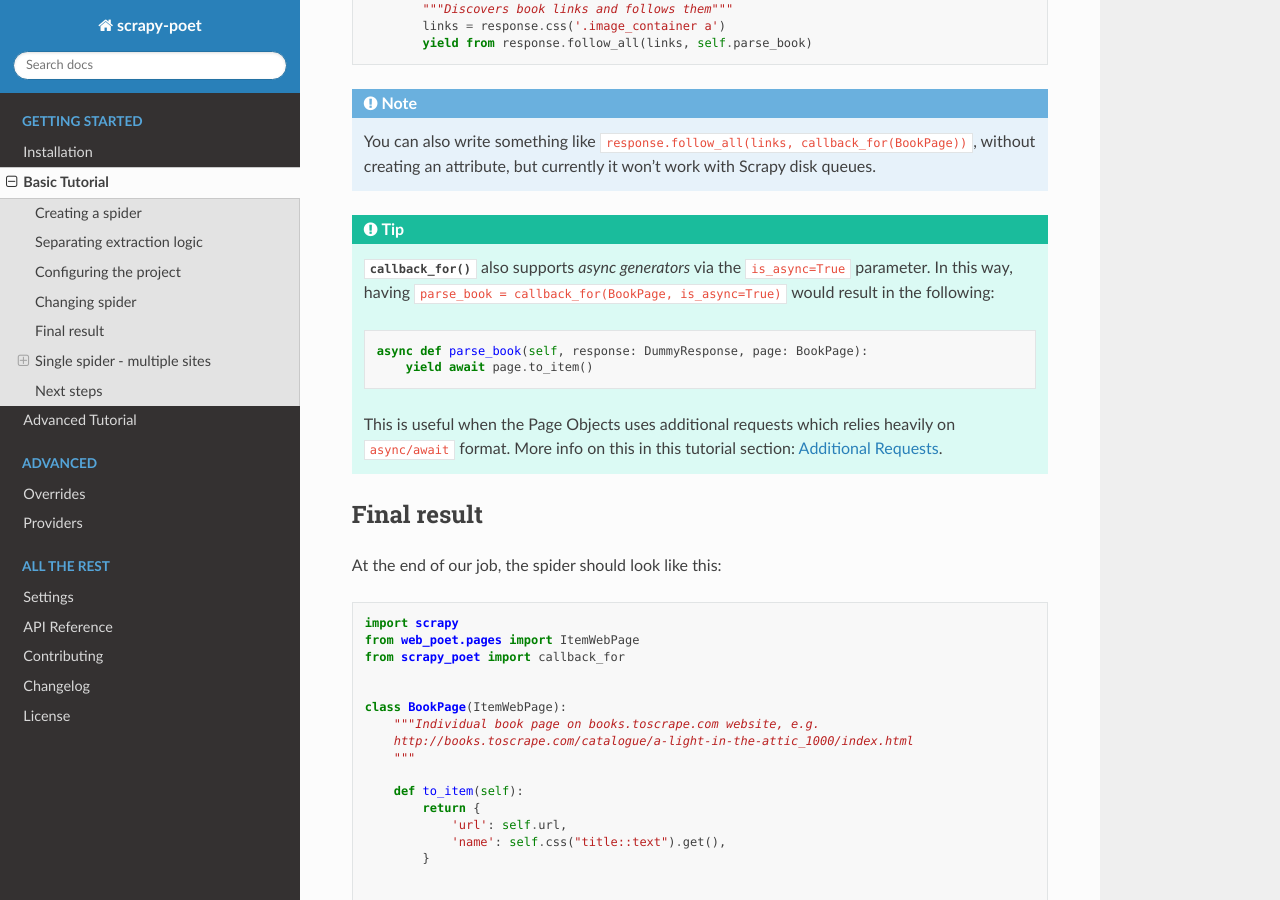
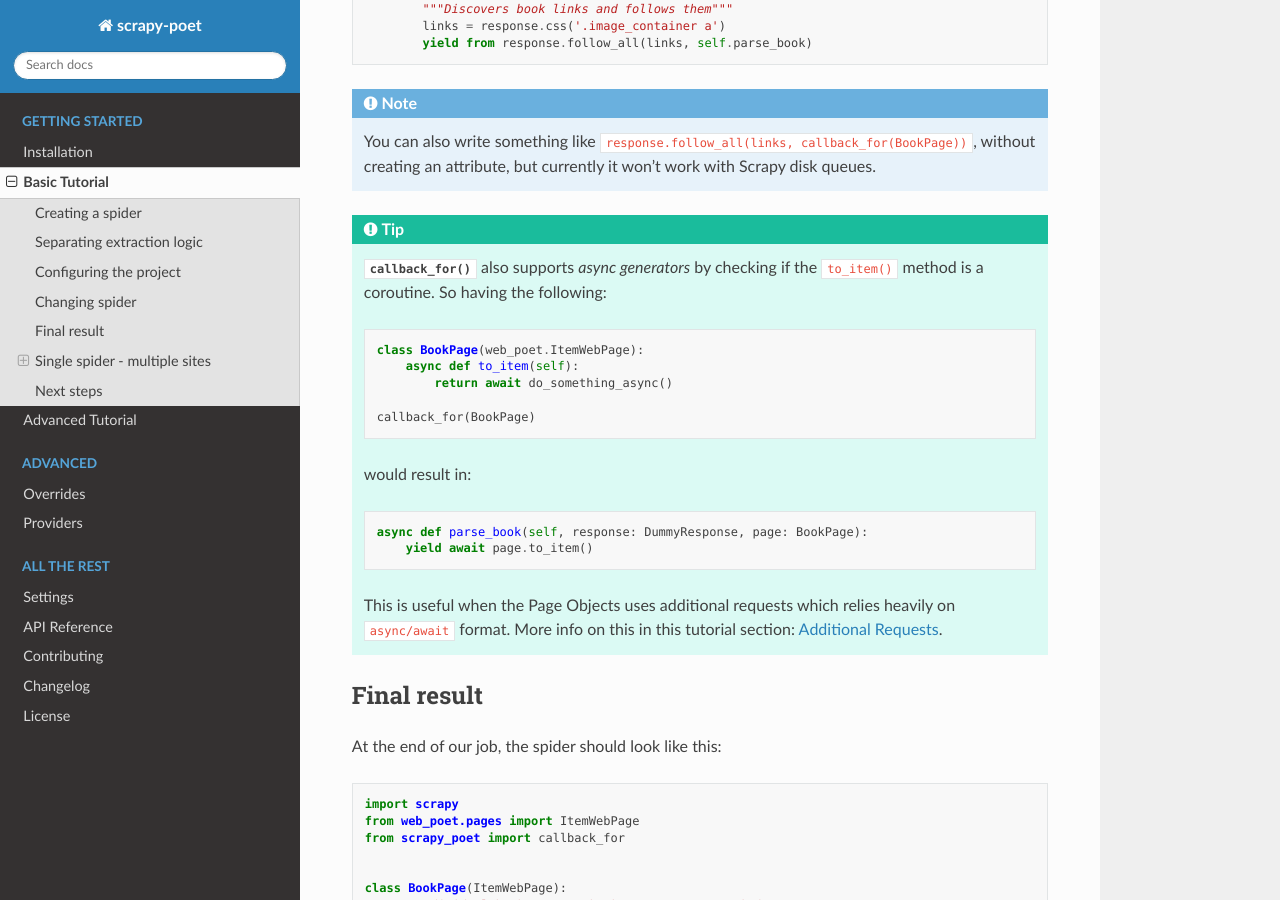
Before and after one commit to scrapinghub/scrapy-poet, a Sphinx documentation site: the page built from docs/intro/basic-tutorial.rst, in a window 1280 px wide and 900 px high, scrolled down 3376 px. Built offline with Sphinx 7.4.7 and the Read the Docs theme 2.0.0, drawn with Linux system fonts in a browser that asks for light colours.

Commit message:
remove 'is_async' param in callback_for

```diff
--- a/docs/intro/basic-tutorial.rst
+++ b/docs/intro/basic-tutorial.rst
@@ -200,9 +200,18 @@ returning the result of the ``to_item`` method call. We could use
 
 .. tip::
 
-    :func:`~.callback_for` also supports `async generators` via the ``is_async=True``
-    parameter. In this way, having ``parse_book = callback_for(BookPage, is_async=True)``
-    would result in the following:
+    :func:`~.callback_for` also supports `async generators` by checking if the
+    ``to_item()`` method is a coroutine. So having the following:
+
+    .. code-block:: python
+
+        class BookPage(web_poet.ItemWebPage):
+            async def to_item(self):
+                return await do_something_async()
+
+        callback_for(BookPage)
+
+    would result in:
 
     .. code-block:: python
 
```
Also changed, not shown: 2 other files.
